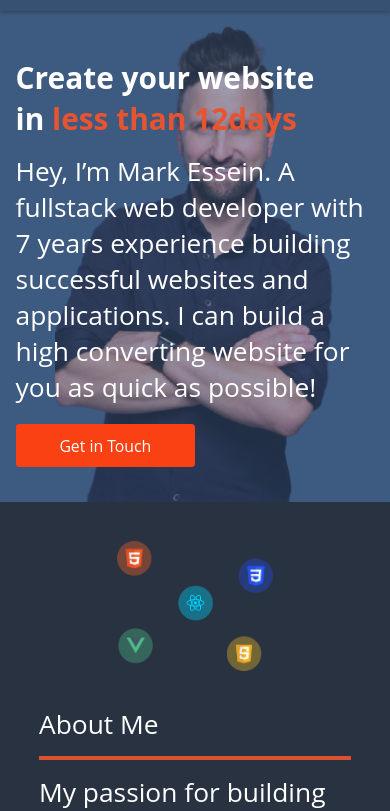
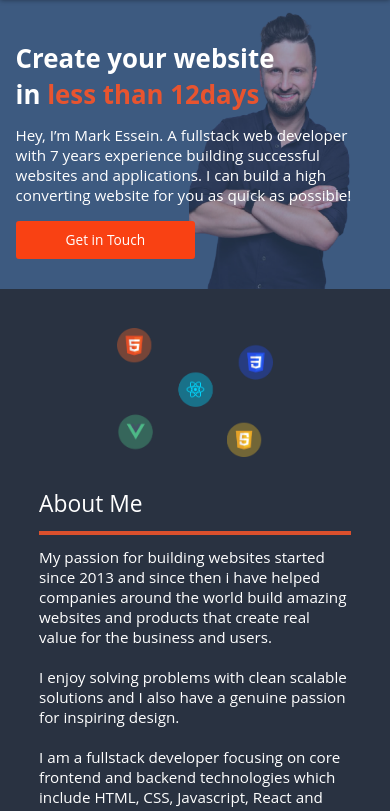
Before and after one commit to mahesh4net/practice-site, a plain HTML site: page index.html in a window 390 px wide. Shown: the part 66-877 px from the top of the page. Drawn offline with Linux system fonts and the light colour scheme.

Commit message:
Update styles.css

```diff
--- a/styles.css
+++ b/styles.css
@@ -34,7 +34,7 @@ h6{
 }
 
 p{
-    font-size: 1.5rem;
+    font-size: 1rem;
 }
 
 .nav-container{
@@ -656,7 +656,7 @@ text-align: left;
 @media screen and (max-width: 430px){
 
 * {
-        font-size: 4.5vw;
+        font-size: 3.9vw;
     }
 
     h1 {
```
